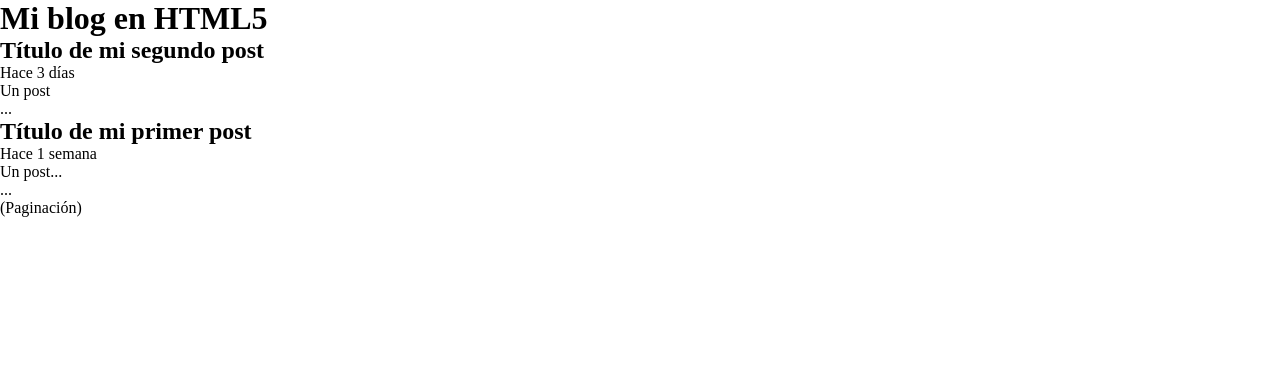
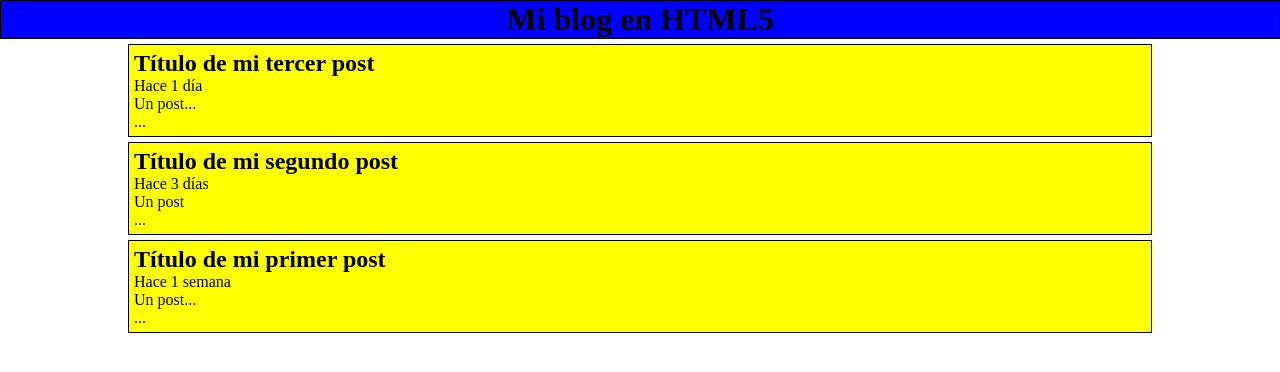
Before and after one commit to KikeMoreno/proyectoEntornos, a plain HTML site: page index.html in a window 1280 px wide. Drawn offline with Linux system fonts and the light colour scheme.

Commit message:
css y html modificados

```diff
--- a/estilos.css
+++ b/estilos.css
@@ -2,3 +2,23 @@
 	margin:0px;
 	padding: 0px;
 }
+
+.titulo{
+	background-color: blue;
+	width: 100%;
+	border:1px solid black;
+	text-align: center;
+	box-sizing:border-box;
+}
+
+article{
+	background-color:yellow;
+	width: 80%;
+	border:1px solid black;
+	margin-top:5px;
+	margin-bottom: 5px;
+	margin-left:10%;
+	margin-right: 10%;
+	padding:5px;
+	box-sizing:border-box;
+}
--- a/index.html
+++ b/index.html
@@ -7,12 +7,20 @@
 <title></title>
 </head>
 <body>
-    <header>
+    <header class="titulo">
         <h1>Mi blog en HTML5</h1>
         <nav></nav>
     </header>
     <nav></nav
     <main>
+         <article>
+            <header>
+                <h2>Título de mi tercer post</h2>
+                <time datetime="2014-10-09">Hace 1 día</time>
+            </header>
+            <p>Un post...</p>
+            <footer>...</footer>
+        </article>
         <article>
             <header>
                 <h2>Título de mi segundo post</h2>
@@ -29,7 +37,7 @@
             <p>Un post...</p>
             <footer>...</footer>
         </article>
-        <nav>(Paginación)</nav>
+        <nav></nav>
     </main>
     <aside>
         <nav></nav>
```
